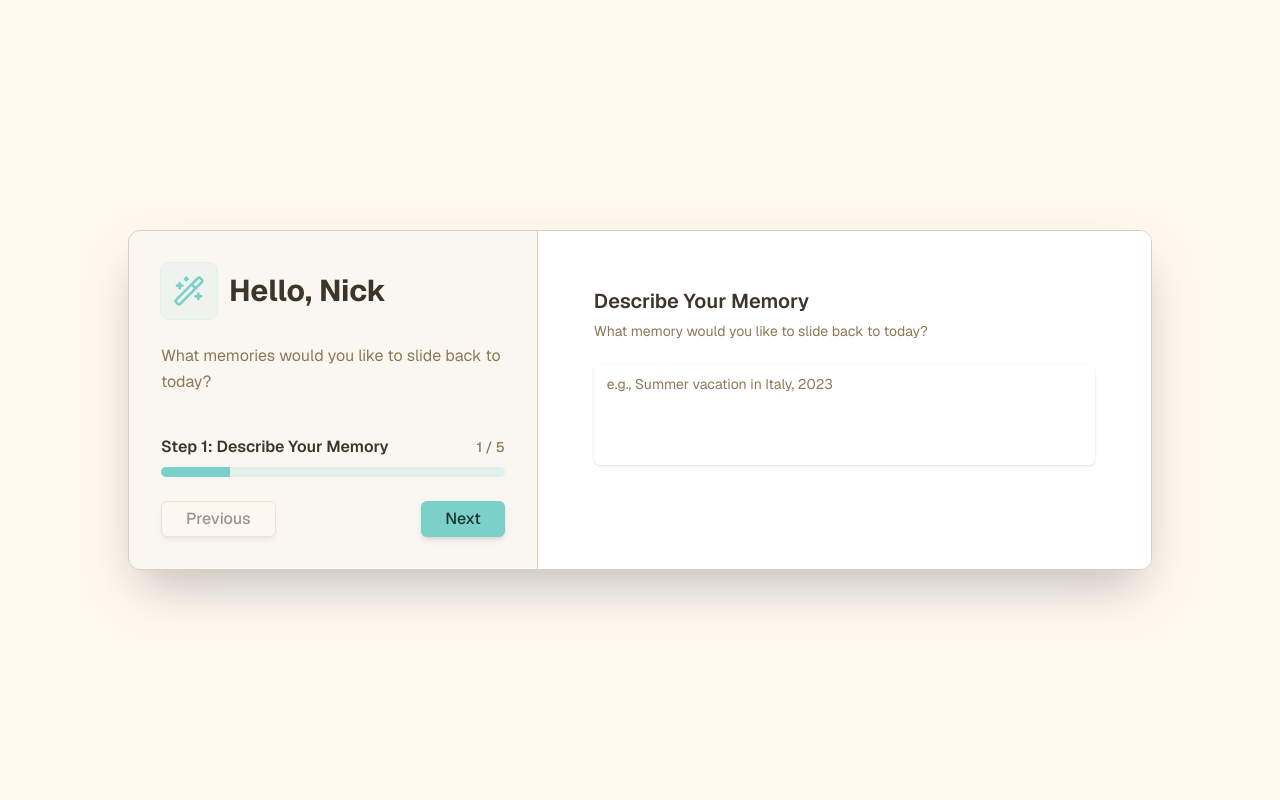
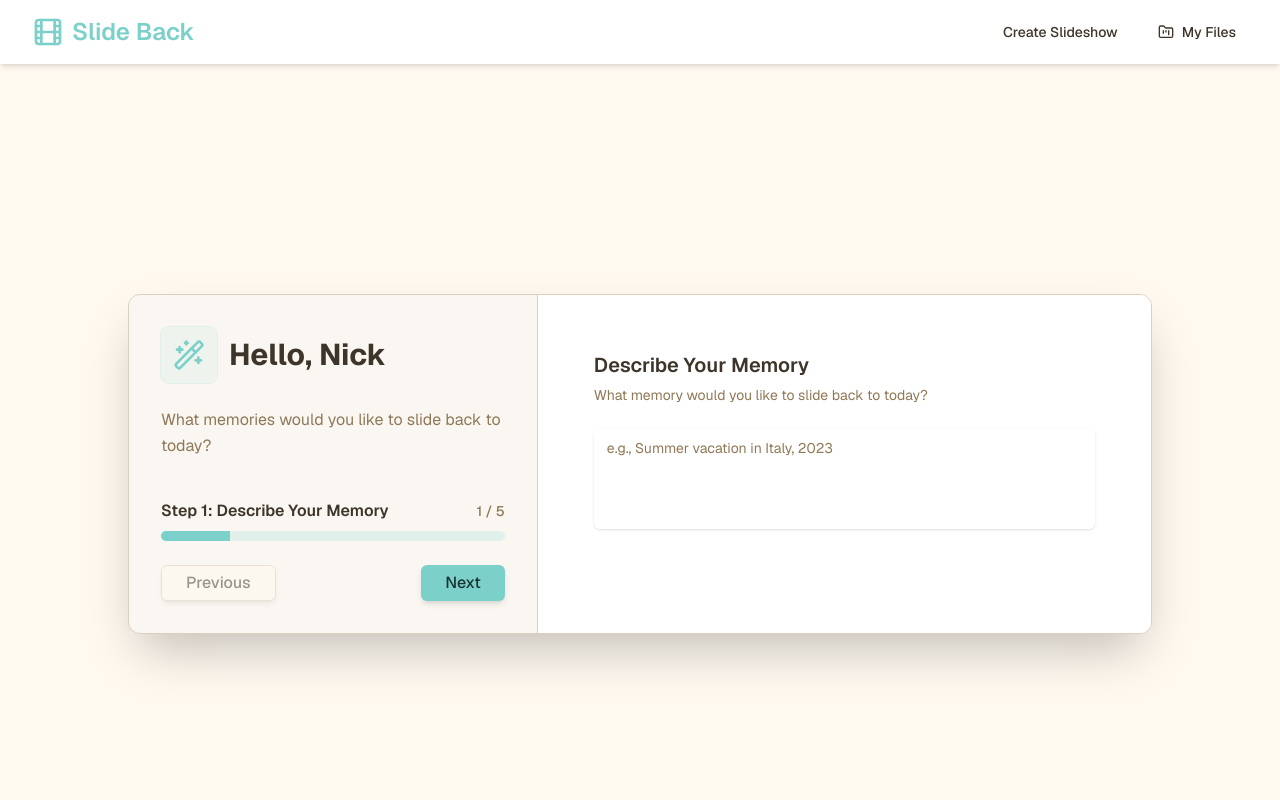
Before and after one commit to fullendmaestro/slide-back, a Next.js app: page / in a window 1280 px wide. Shown: the top 800 px of the page. Built offline with nearby package versions, Linux system fonts and the light colour scheme.

Commit message:
updated layouts

```diff
--- /dev/null
+++ b/app/(slide)/layout.tsx
@@ -0,0 +1,9 @@
+import SiteLayout from "@/components/layout/SiteLayout";
+
+export default function Layout({
+  children,
+}: Readonly<{
+  children: React.ReactNode;
+}>) {
+  return <SiteLayout>{children}</SiteLayout>;
+}
--- a/app/layout.tsx
+++ b/app/layout.tsx
@@ -1,6 +1,7 @@
 import type { Metadata } from "next";
 import { Geist, Geist_Mono } from "next/font/google";
 import "./globals.css";
+import SiteLayout from "@/components/layout/SiteLayout";
 
 const geistSans = Geist({
   variable: "--font-geist-sans",
--- a/components/layout/SiteLayout.tsx
+++ b/components/layout/SiteLayout.tsx
@@ -10,9 +10,7 @@ export default function SiteLayout({ children }: SiteLayoutProps) {
   return (
     <div className="flex flex-col min-h-screen bg-background text-foreground">
       <Header />
-      <main className="flex-grow container mx-auto px-4 sm:px-6 lg:px-8 py-8">
-        {children}
-      </main>
+      <main className="flex-grow container">{children}</main>
       <Footer />
     </div>
   );
```
